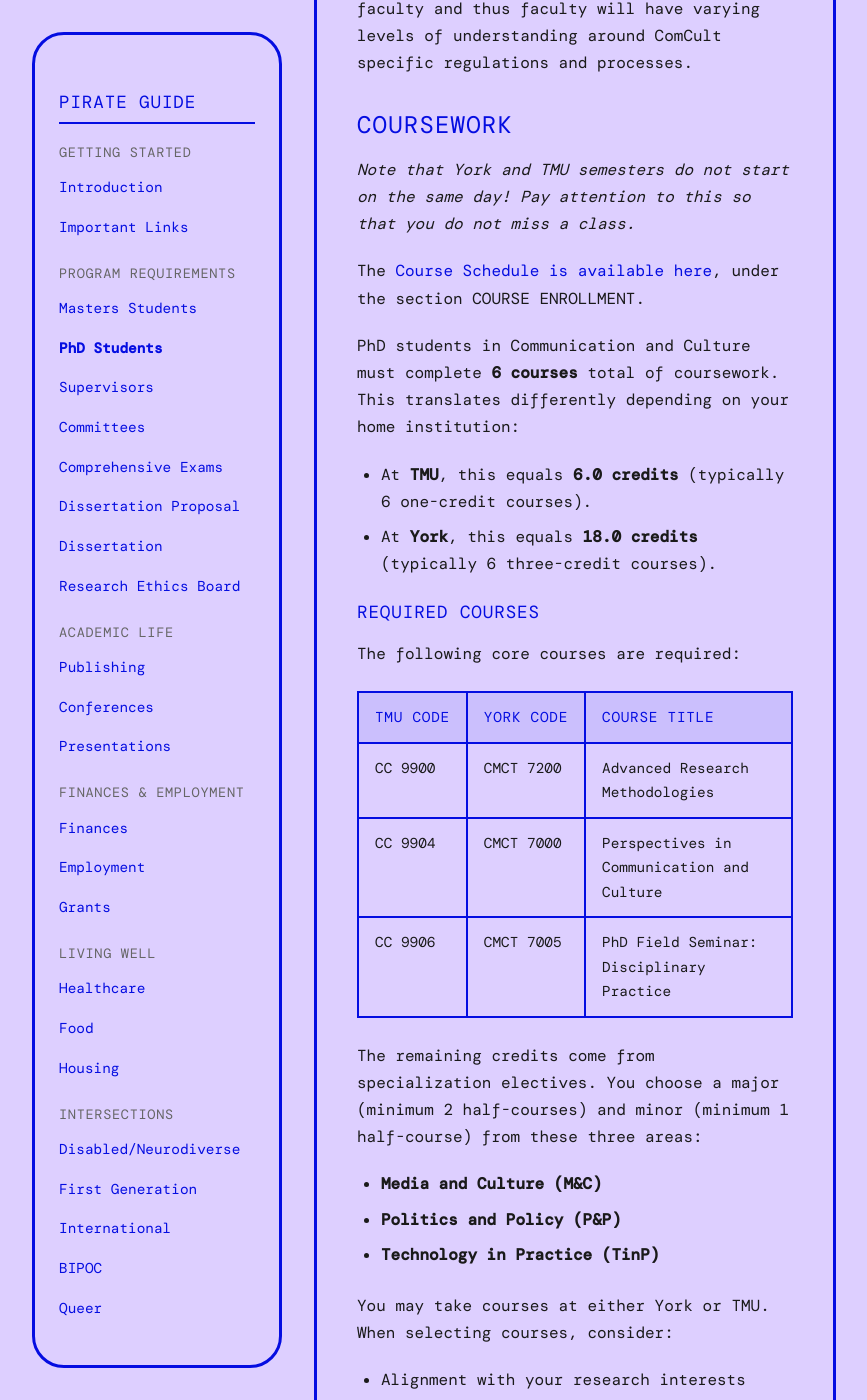
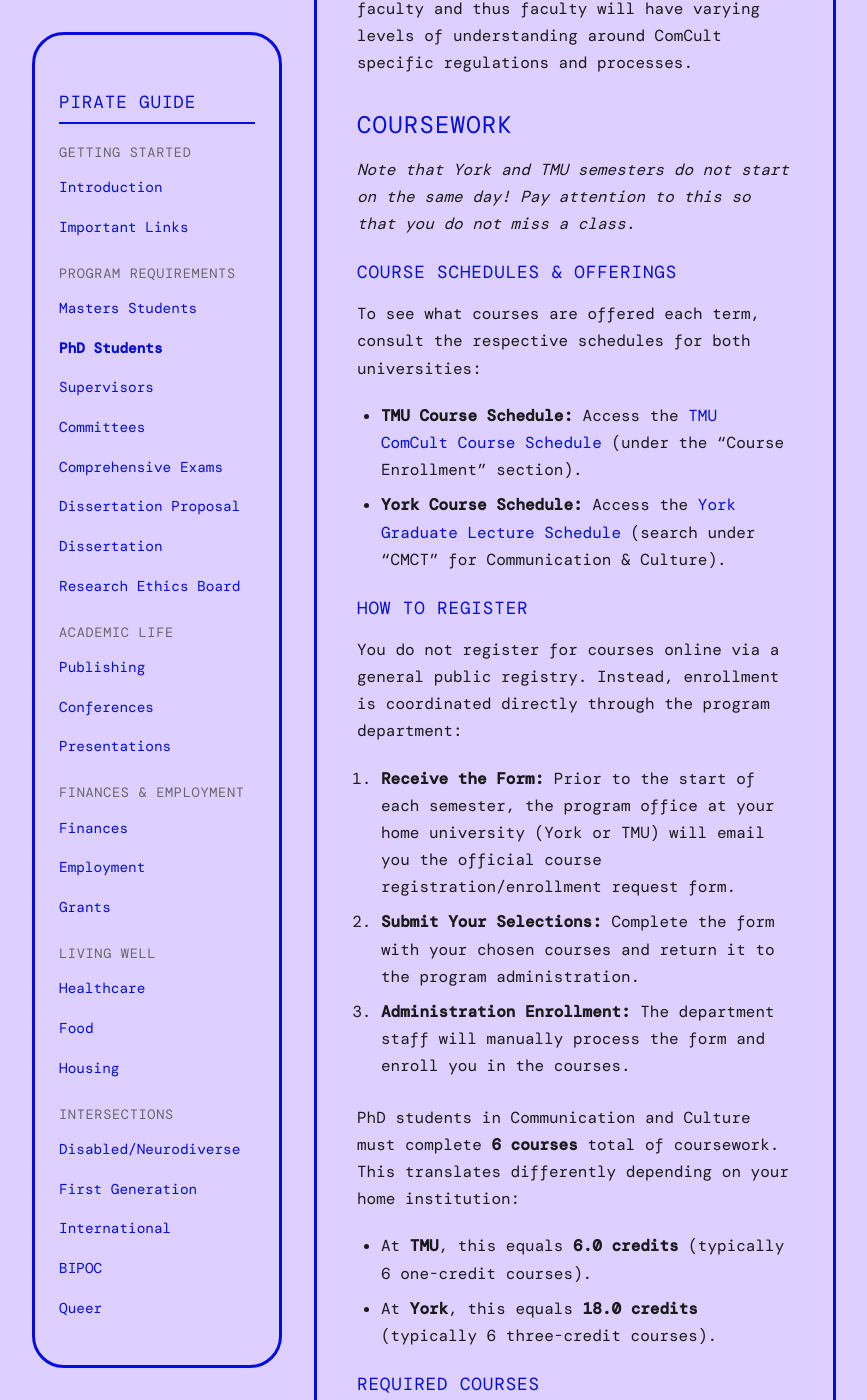
Before and after one commit to iowyth/sorce, a Jekyll site: the page built from _wiki/phd-students.md, in a window 1280 px wide and 1400 px high, scrolled down 848 px. Shown: the whole window, without its empty margins (206-1073 px from the left). Built offline with Jekyll 4.4.1, drawn with Linux system fonts in a browser that asks for light colours; some web fonts are replaced; comment, search, counter and statistics services are not loaded.

Commit message:
Restructure coursework registration process and add York course schedule link

```diff
--- a/_wiki/phd-students.md
+++ b/_wiki/phd-students.md
@@ -10,7 +10,18 @@ ComCult at TMU and York is an orphan program located under the Yeates School of
 
 *Note that York and TMU semesters do not start on the same day! Pay attention to this so that you do not miss a class.*
 
-The [Course Schedule is available here](https://www.torontomu.ca/graduate/programs/comcult/forms-resources/), under the section COURSE ENROLLMENT.
+### Course Schedules & Offerings
+
+To see what courses are offered each term, consult the respective schedules for both universities:
+*   **TMU Course Schedule:** Access the [TMU ComCult Course Schedule](https://www.torontomu.ca/graduate/programs/comcult/forms-resources/) (under the "Course Enrollment" section).
+*   **York Course Schedule:** Access the [York Graduate Lecture Schedule](https://w2prod.sis.yorku.ca/Apps/WebObjects/cdm.woa/wa/gsls) (search under "CMCT" for Communication & Culture).
+
+### How to Register
+
+You do not register for courses online via a general public registry. Instead, enrollment is coordinated directly through the program department:
+1.  **Receive the Form:** Prior to the start of each semester, the program office at your home university (York or TMU) will email you the official course registration/enrollment request form.
+2.  **Submit Your Selections:** Complete the form with your chosen courses and return it to the program administration.
+3.  **Administration Enrollment:** The department staff will manually process the form and enroll you in the courses.
 
 PhD students in Communication and Culture must complete **6 courses** total of coursework. This translates differently depending on your home institution:
 - At **TMU**, this equals **6.0 credits** (typically 6 one-credit courses).
```
